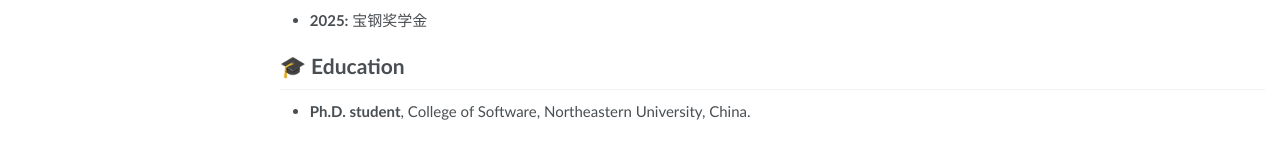
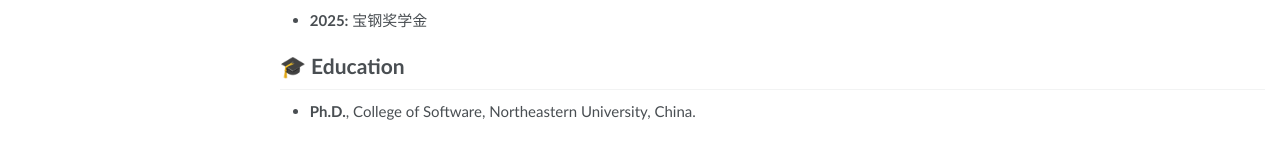
Before and after one commit to ZhipengLiu75/HomePage, a Jekyll site: the page built from _pages/about.md, in a window 1280 px wide and 1365 px high. Shown: the part 1182-1341 px from the top of the window. Built offline with Jekyll 4.4.1, drawn with Linux system fonts in a browser that asks for light colours.

Commit message:
Simplify degree label in Education

```diff
--- a/_pages/about.md
+++ b/_pages/about.md
@@ -81,7 +81,7 @@ First- and corresponding-author publications. **\* Corresponding author.**
 
 <h1 id="-educations">🎓 Education</h1>
 
-- **Ph.D. student**, College of Software, Northeastern University, China.
+- **Ph.D.**, College of Software, Northeastern University, China.
 
 <!-- Retained from the previous homepage; intentionally not displayed.
 Non-first-author Publications:
```
